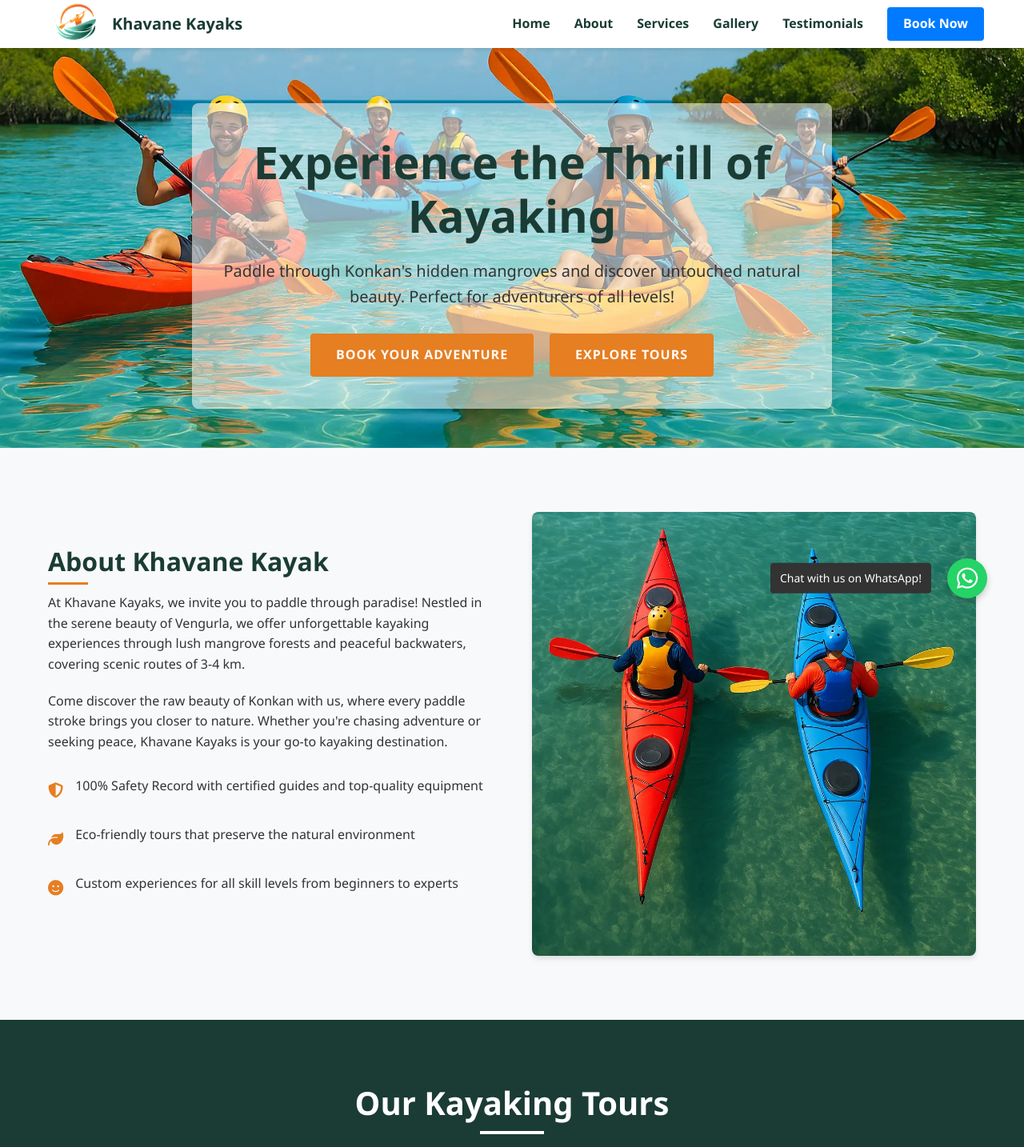
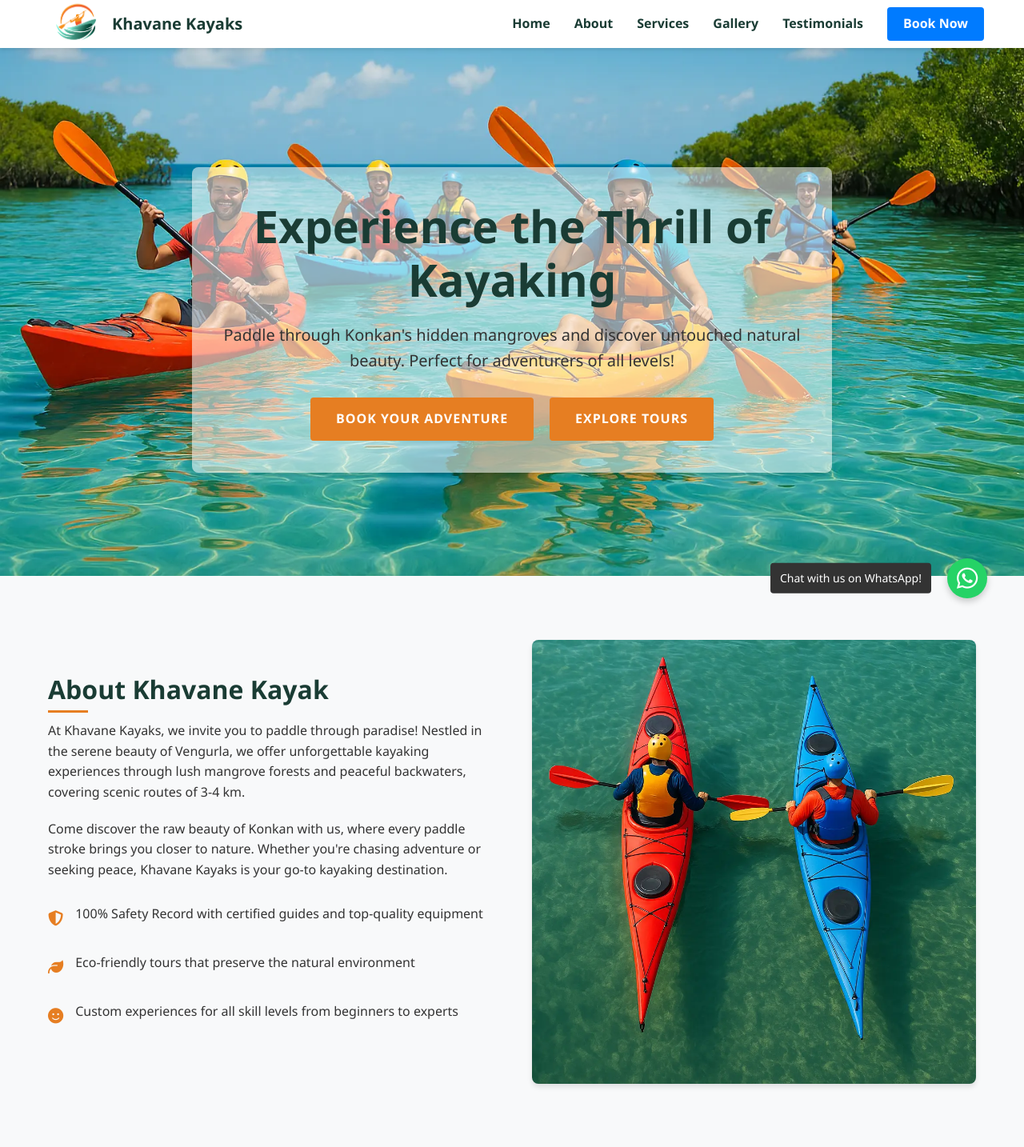
Before and after one commit to innovatehive7/Updated_Kayaking, a Flask app: page / in a window 1280 px wide. Shown: the top 1434 px of the page at 80% size. Run offline with Flask 3, Linux system fonts and the light colour scheme; some libraries are stand-ins or nearby versions.

Commit message:
Update styles.css
done

```diff
--- a/static/css/styles.css
+++ b/static/css/styles.css
@@ -1,3 +1,4 @@
+/* Root Variables */
 :root {
   --primary-color: #1a3c34;
   --secondary-color: #e67e22;
@@ -10,12 +11,14 @@
   --transition: all 0.3s ease;
 }
 
+/* Global Reset */
 * {
   margin: 0;
   padding: 0;
   box-sizing: border-box;
 }
 
+/* Body Styles */
 body {
   font-family: "Segoe UI", Tahoma, Geneva, Verdana, sans-serif;
   color: var(--text-dark);
@@ -23,6 +26,7 @@ body {
   overflow-x: hidden;
 }
 
+/* Headings */
 h1,
 h2,
 h3,
@@ -32,21 +36,25 @@ h4 {
   margin-bottom: 1rem;
 }
 
+/* Paragraphs */
 p {
   margin-bottom: 1.25rem;
 }
 
+/* Links */
 a {
   text-decoration: none;
   color: inherit;
 }
 
+/* Images */
 img {
   max-width: 100%;
   height: auto;
   display: block;
 }
 
+/* Container */
 .container {
   width: 100%;
   max-width: 1200px;
@@ -54,10 +62,12 @@ img {
   padding: 0 20px;
 }
 
+/* Section */
 .section {
   padding: 80px 0;
 }
 
+/* Section Title */
 .section-title {
   font-size: 2.5rem;
   text-align: center;
@@ -78,6 +88,7 @@ img {
   background-color: var(--secondary-color);
 }
 
+/* Buttons */
 .btn {
   display: inline-block;
   padding: 12px 30px;
@@ -131,6 +142,7 @@ img {
   color: var(--primary-color);
 }
 
+/* Navbar */
 .navbar {
   display: flex;
   justify-content: space-between;
@@ -210,8 +222,9 @@ img {
   padding: 10px;
 }
 
+/* Hero Section */
 .hero {
-  min-height: 70vh;
+  min-height: 90vh;
   max-height: 100vh;
   background-image: url("/static/img/hero.webp");
   background-size: cover;
@@ -259,6 +272,7 @@ img {
   animation-fill-mode: both;
 }
 
+/* About Section */
 .about {
   background-color: var(--light-color);
 }
@@ -340,6 +354,7 @@ img {
   transform: scale(1.02);
 }
 
+/* Services Section */
 .services {
   background-color: var(--primary-color);
   color: var(--text-light);
@@ -415,6 +430,7 @@ img {
   margin-bottom: 15px;
 }
 
+/* Gallery Section */
 .gallery {
   background-color: var(--light-color);
 }
@@ -460,6 +476,7 @@ img {
   opacity: 1;
 }
 
+/* Testimonials Section */
 .testimonials {
   background-color: var(--primary-color);
   color: var(--text-light);
@@ -533,6 +550,7 @@ img {
   font-size: 0.9rem;
 }
 
+/* Booking Section */
 .booking {
   background-color: var(--light-color);
 }
@@ -581,6 +599,7 @@ img {
   flex: 1;
 }
 
+/* Pricing Table */
 .pricing-table {
   margin-bottom: 40px;
   text-align: center;
@@ -668,6 +687,7 @@ img {
   padding: 12px;
 }
 
+/* Footer */
 footer {
   background-color: var(--primary-color);
   color: var(--text-light);
@@ -769,6 +789,7 @@ footer {
   width: 100%;
 }
 
+/* Map Section */
 .map-section {
   padding: 40px 0;
   background-color: var(--light-color);
@@ -837,6 +858,7 @@ footer {
   color: var(--primary-color);
 }
 
+/* Social Float (WhatsApp Only) */
 .social-float {
   position: fixed;
   bottom: 30px;
@@ -847,7 +869,6 @@ footer {
   z-index: 100;
 }
 
-.instagram-float,
 .whatsapp-float {
   display: flex;
   align-items: center;
@@ -862,24 +883,9 @@ footer {
   position: relative;
   right: 16px;
   bottom: 13px;
-}
-
-.instagram-float {
-  background: radial-gradient(
-    circle at 30% 107%,
-    #fdf497 0%,
-    #fdf497 5%,
-    #fd5949 45%,
-    #d6249f 60%,
-    #285aeb 90%
-  );
-}
-
-.whatsapp-float {
   background-color: #25d366;
 }
 
-.instagram-float:hover,
 .whatsapp-float:hover {
   transform: scale(1.1);
   box-shadow: 0 6px 12px rgba(0, 0, 0, 0.3);
@@ -887,10 +893,6 @@ footer {
 
 .whatsapp-animate {
   animation: whatsapp-bounce 2s infinite;
-}
-
-.instagram-animate {
-  animation: instagram-bounce 2s infinite;
 }
 
 @keyframes whatsapp-bounce {
@@ -909,24 +911,7 @@ footer {
   }
 }
 
-@keyframes instagram-bounce {
-  0%,
-  20%,
-  50%,
-  80%,
-  100% {
-    transform: translateY(0);
-  }
-  40% {
-    transform: translateY(-10px);
-  }
-  60% {
-    transform: translateY(-5px);
-  }
-}
-
-.whatsapp-notification,
-.instagram-notification {
+.whatsapp-notification {
   position: absolute;
   right: 70px;
   top: 50%;
@@ -942,11 +927,11 @@ footer {
   pointer-events: none;
 }
 
-.whatsapp-notification.show,
-.instagram-notification.show {
+.whatsapp-notification.show {
   opacity: 1;
 }
 
+/* Media Queries */
 @media (max-width: 1200px) {
   .container {
     padding: 0 15px;
@@ -1010,14 +995,14 @@ footer {
   .navbar {
     padding: 5px 20px;
     justify-content: space-between;
-    height: auto;
+    height: 70px;
     flex-wrap: wrap;
   }
   .logo {
     justify-content: flex-start;
   }
   .logo-img {
-    height: 42px;
+    height: 62px;
   }
   .logo-text {
     font-size: 20px;
@@ -1283,11 +1268,13 @@ footer {
   }
 }
 
+/* Swiper Pagination */
 .swiper-pagination-bullets,
 .swiper-pagination-bullets.swiper-pagination-horizontal {
   bottom: -6px !important;
 }
 
+/* Animations */
 @keyframes fadeIn {
   from {
     opacity: 0;
```
